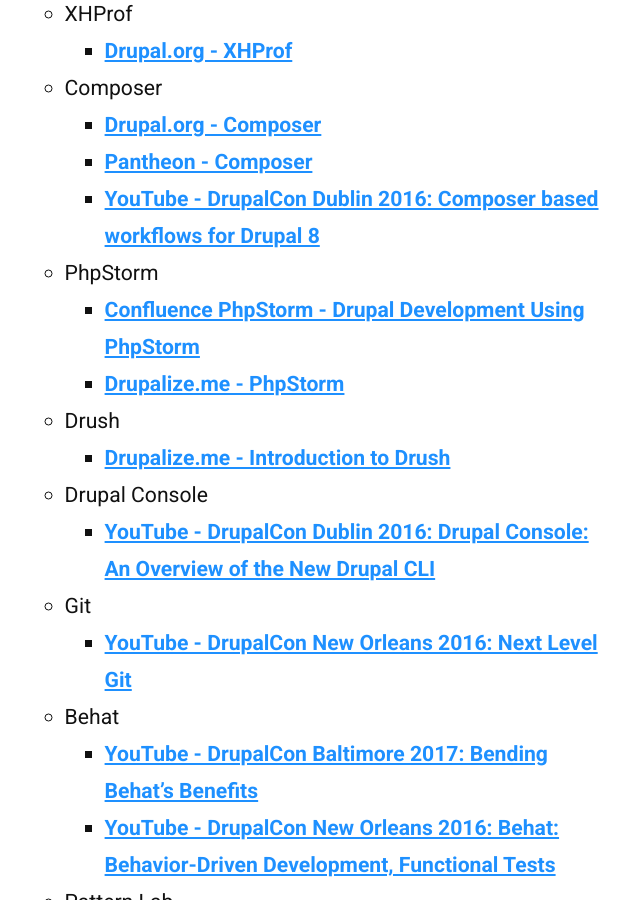
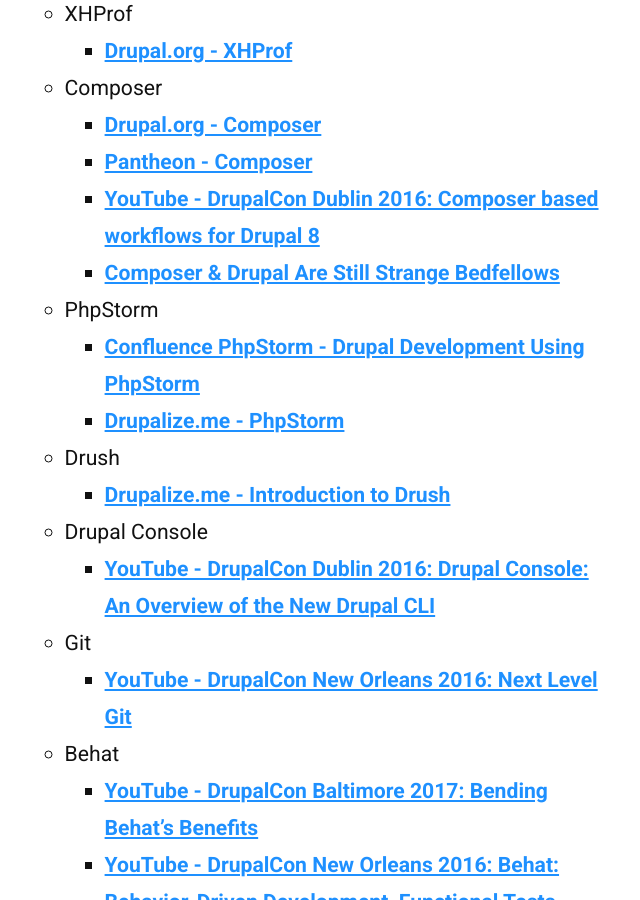
Before and after one commit to ellioseven/ellioseven.github.io, a Jekyll site: the page built from _posts/2017-04-30-drupal-8-learning-pathway.markdown, in a window 1280 px wide and 900 px high, scrolled down 6746 px. Shown: the whole window, without its empty margins (338-978 px from the left). Built offline with Jekyll 4.4.1, drawn with Linux system fonts in a browser that asks for light colours.

Commit message:
Meh. Update

```diff
--- a/_posts/2017-04-30-drupal-8-learning-pathway.markdown
+++ b/_posts/2017-04-30-drupal-8-learning-pathway.markdown
@@ -151,6 +151,7 @@
         * [Drupal.org - Composer](https://www.drupal.org/docs/develop/using-composer)
         * [Pantheon - Composer](https://pantheon.io/resources/couch-coding-composer-workflow)
         * [YouTube - DrupalCon Dublin 2016: Composer based workflows for Drupal 8](https://youtu.be/1KTQxbM4W-s)
+        * [Composer & Drupal Are Still Strange Bedfellows](https://www.jeffgeerling.com/blog/2017/composer-and-drupal-are-still-strange-bedfellows)
     * PhpStorm
         * [Confluence PhpStorm - Drupal Development Using PhpStorm](https://confluence.jetbrains.com/display/PhpStorm/Drupal+Development+using+PhpStorm)
         * [Drupalize.me - PhpStorm](https://drupalize.me/series/phpstorm-ide)
```
Also changed, not shown: _drafts/drupal-8-module-config-installer.markdown (line endings or trailing spaces), _drafts/drupal-8-module-default-content.markdown (line endings or trailing spaces), _drafts/drupal-8-module-install-profile-generator.markdown (line endings or trailing spaces), _drafts/drupal-8-module-project-issue-file-review.markdown (line endings or trailing spaces), _drafts/drupal-8-module-tcm.markdown (line endings or trailing spaces), _posts/2016-03-31-drupal-7-preprocess-display-suite-layouts.markdown (line endings or trailing spaces).
